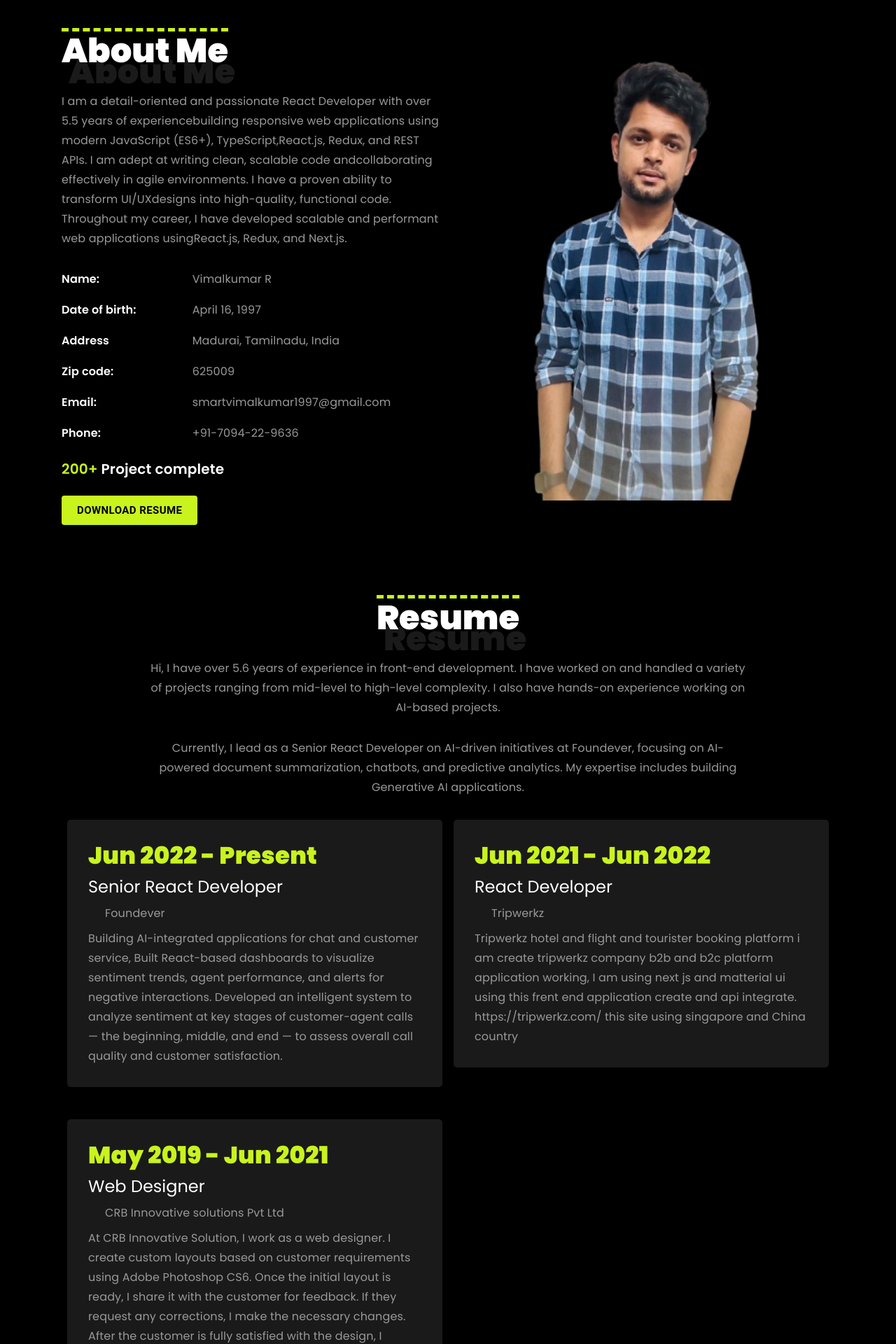
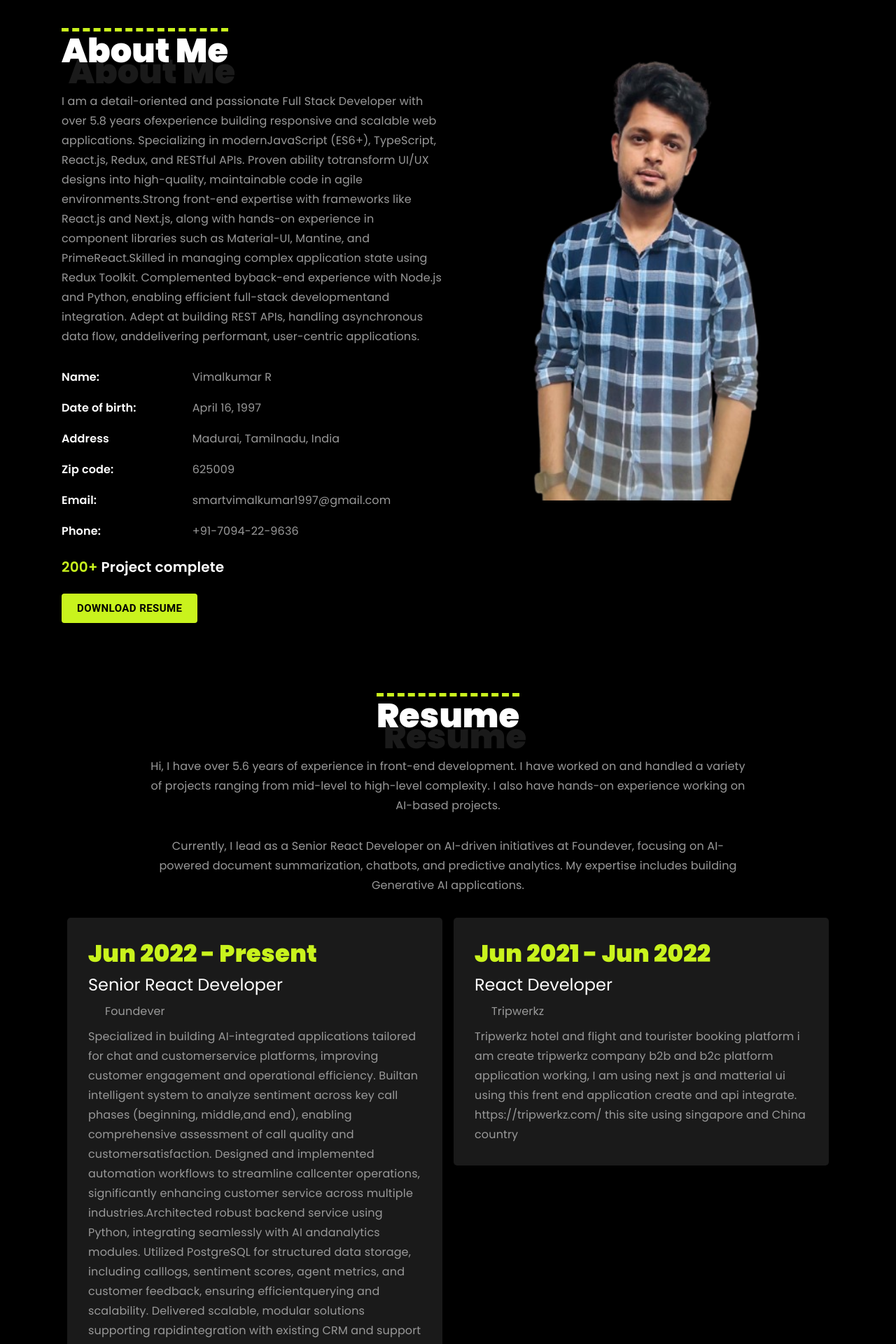
Before and after one commit to vimalkumar1997/nextjs-profile-reume, a Next.js app: page / in a window 1280 px wide. Shown: the part 840-2760 px from the top of the page at 70% size. Built offline with nearby package versions, Linux system fonts and the light colour scheme; some icons are missing.

Commit message:
contentchange

```diff
--- a/src/Components/AboutusComponent.tsx
+++ b/src/Components/AboutusComponent.tsx
@@ -16,8 +16,7 @@ const AboutusComponent = () => {
                                 <Box>
                                     <Typography variant="h3" color="#fff" style={{ fontWeight: 900, textShadow: "10px 30px #1a1a1a",borderTop: "5px dashed #c9f31d",width:"fit-content" }}>About Me</Typography>
                                     <Box sx={{ padding: "30px 0px" }}>
-                                        <Typography variant="subtitle1" color="#999">{`I am a detail-oriented and passionate React Developer with over 5.5 years of experiencebuilding responsive web applications using modern JavaScript (ES6+), TypeScript,React.js, Redux, and REST APIs. I am adept at writing clean, scalable code andcollaborating effectively in agile environments. I have a proven ability to transform UI/UXdesigns into high-quality, functional code.
-Throughout my career, I have developed scalable and performant web applications usingReact.js, Redux, and Next.js.`}</Typography>
+                                        <Typography variant="subtitle1" color="#999">{`I am a detail-oriented and passionate Full Stack Developer with over 5.8 years ofexperience building responsive and scalable web applications. Specializing in modernJavaScript (ES6+), TypeScript, React.js, Redux, and RESTful APIs. Proven ability totransform UI/UX designs into high-quality, maintainable code in agile environments.Strong front-end expertise with frameworks like React.js and Next.js, along with hands-on experience in component libraries such as Material-UI, Mantine, and PrimeReact.Skilled in managing complex application state using Redux Toolkit. Complemented byback-end experience with Node.js and Python, enabling efficient full-stack developmentand integration. Adept at building REST APIs, handling asynchronous data flow, anddelivering performant, user-centric applications.`}</Typography>
                                     </Box>
                                 </Box>
                                 <Grid container spacing={2}>
--- a/src/Components/ResumeComponent.tsx
+++ b/src/Components/ResumeComponent.tsx
@@ -19,7 +19,7 @@ const ResumeComponent: React.FC = () => {
             year: "Jun 2022 - Present",
             position: "Senior React Developer",
             company: "Foundever",
-            explanation: "Building AI-integrated applications for chat and customer service, Built React-based dashboards to visualize sentiment trends, agent performance, and alerts for negative interactions. Developed an intelligent system to analyze sentiment at key stages of customer-agent calls — the beginning, middle, and end — to assess overall call quality and customer satisfaction.",
+            explanation: "Specialized in building AI-integrated applications tailored for chat and customerservice platforms, improving customer engagement and operational efficiency. Builtan intelligent system to analyze sentiment across key call phases (beginning, middle,and end), enabling comprehensive assessment of call quality and customersatisfaction. Designed and implemented automation workflows to streamline callcenter operations, significantly enhancing customer service across multiple industries.Architected robust backend service using Python, integrating seamlessly with AI andanalytics modules. Utilized PostgreSQL for structured data storage, including calllogs, sentiment scores, agent metrics, and customer feedback, ensuring efficientquerying and scalability. Delivered scalable, modular solutions supporting rapidintegration with existing CRM and support platforms.",
         },
         {
             year: "Jun 2021 - Jun 2022",
```
